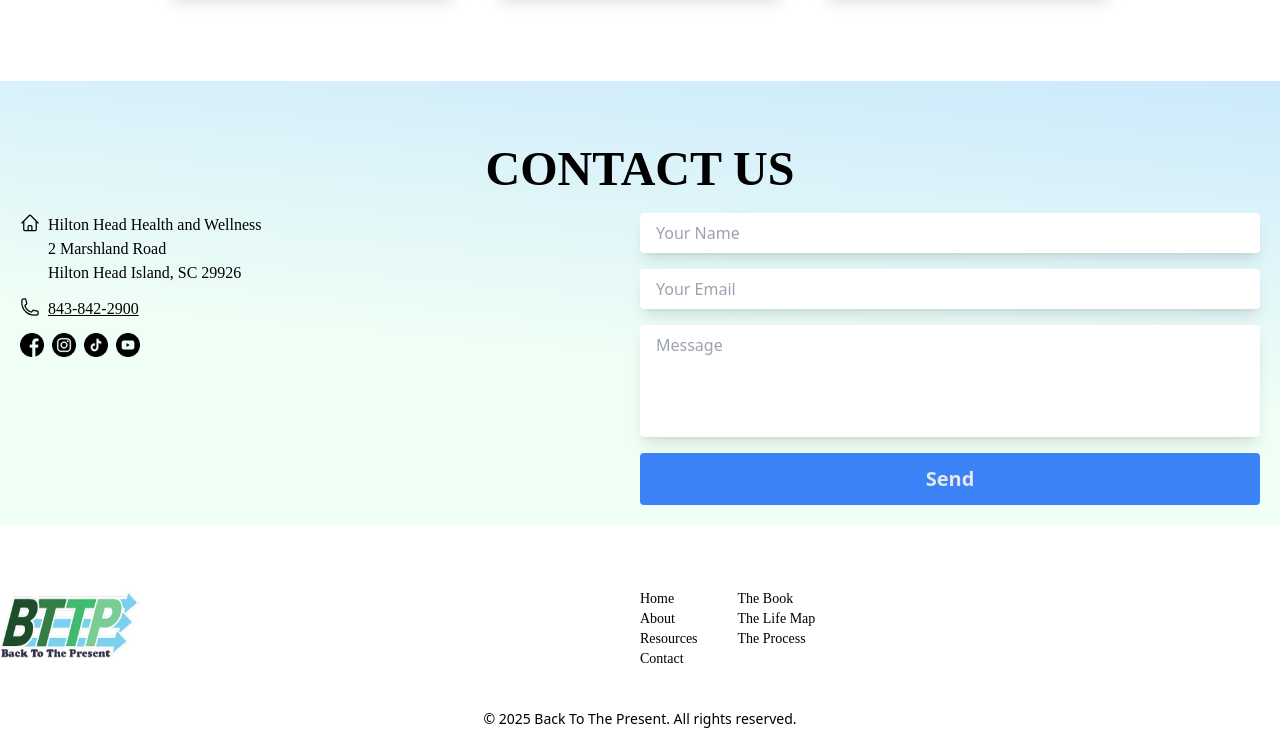
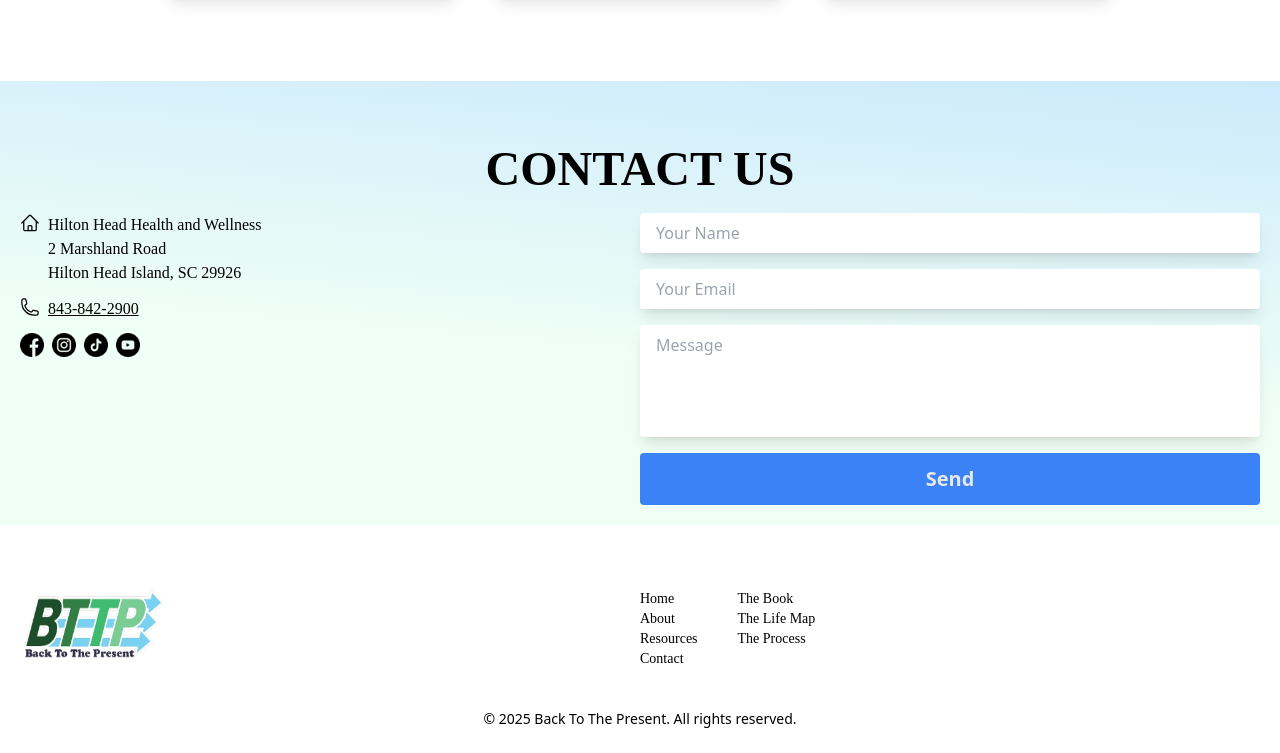
Before and after one commit to bttpkristina/bttp, a plain HTML site: page index.html in a window 1280 px wide. Shown: the part 2135-2888 px from the top of the page. Drawn offline with nearby package versions, Linux system fonts and the light colour scheme; a web font is replaced by a local one.

Commit message:
Update index.html
update index page

```diff
--- a/index.html
+++ b/index.html
@@ -229,7 +229,7 @@
 
 
   <!-- FOOTER -->
-  <footer class="py-6 text-center text-sm">
+  <footer class="p-6 text-center text-sm">
 
     <div class="flex sm:flex-col justify-between sm:items-center my-10">
 
```
